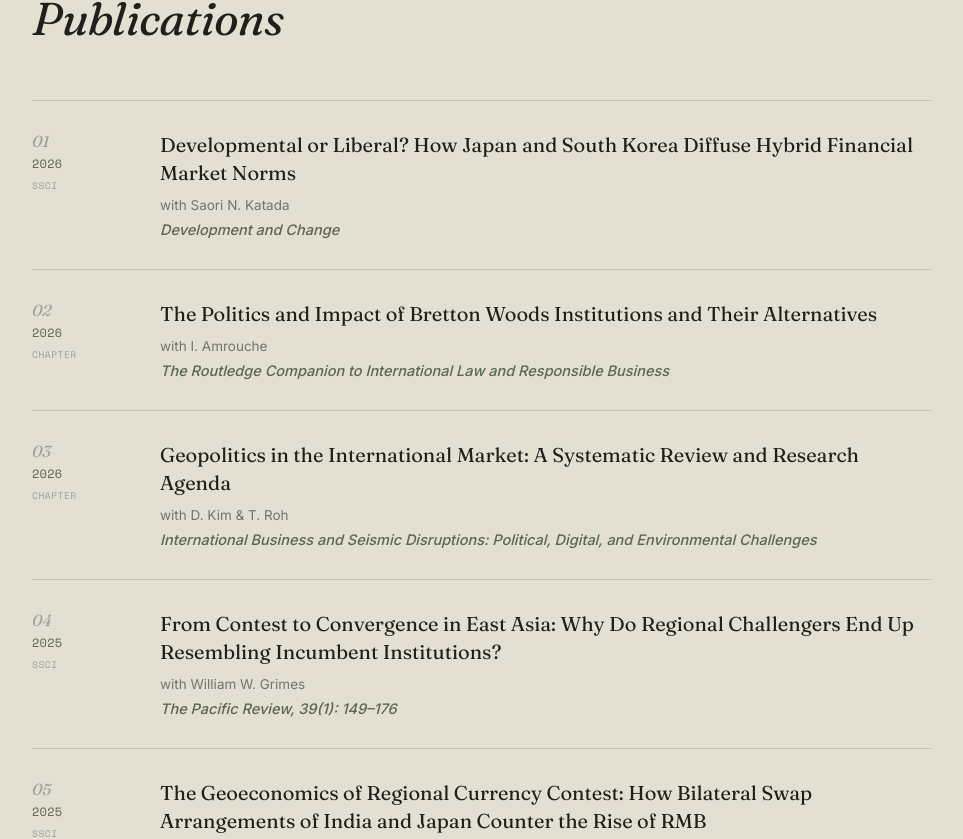
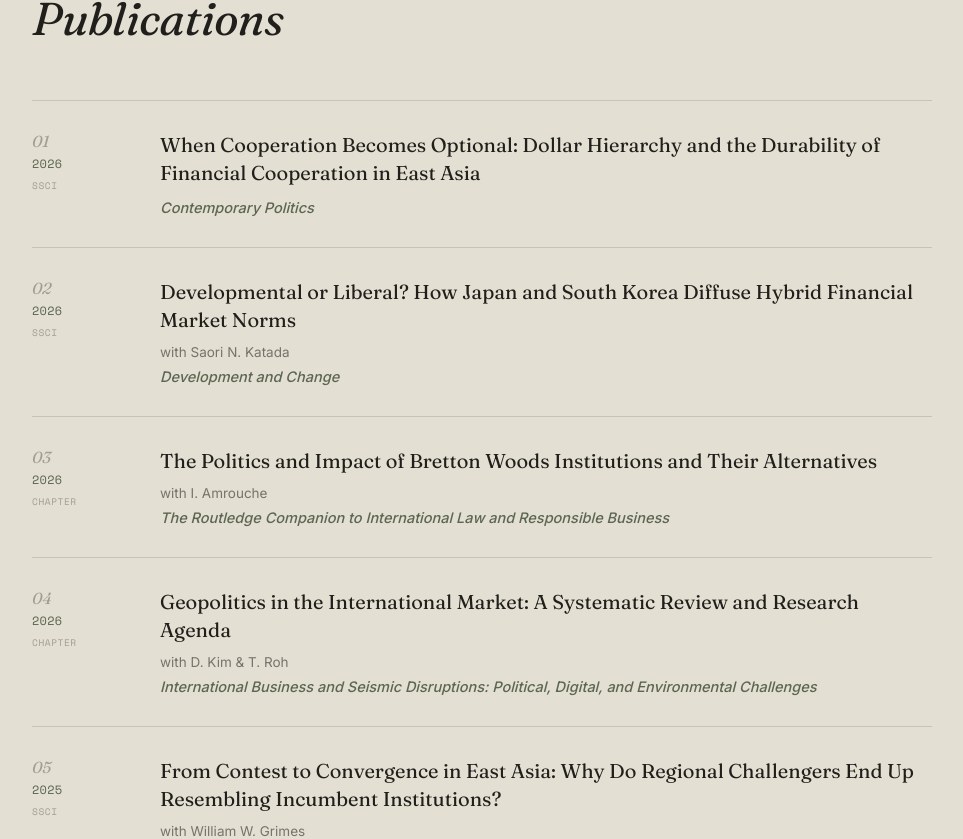
Before and after one commit to yaechanlee/yaechanlee.github.io, a React (Vite) app: page / in a window 1280 px wide. Shown: the part 1390-2229 px from the top of the page, without its empty margins (158-1121 px from the left). Built offline with nearby package versions, Linux system fonts and the light colour scheme.

Commit message:
Add Contemporary Politics BSA durability paper

```diff
--- a/src/App.jsx
+++ b/src/App.jsx
@@ -1,6 +1,14 @@
 import { useState, useEffect, useRef } from "react";
 
 const PUBLICATIONS = [
+  {
+    year: "2026",
+    title: "When Cooperation Becomes Optional: Dollar Hierarchy and the Durability of Financial Cooperation in East Asia",
+    journal: "Contemporary Politics",
+    coauthor: "",
+    link: "https://doi.org/10.1080/13569775.2026.2722955",
+    ssci: true,
+  },
   {
     year: "2026",
     title: "Developmental or Liberal? How Japan and South Korea Diffuse Hybrid Financial Market Norms",
```
